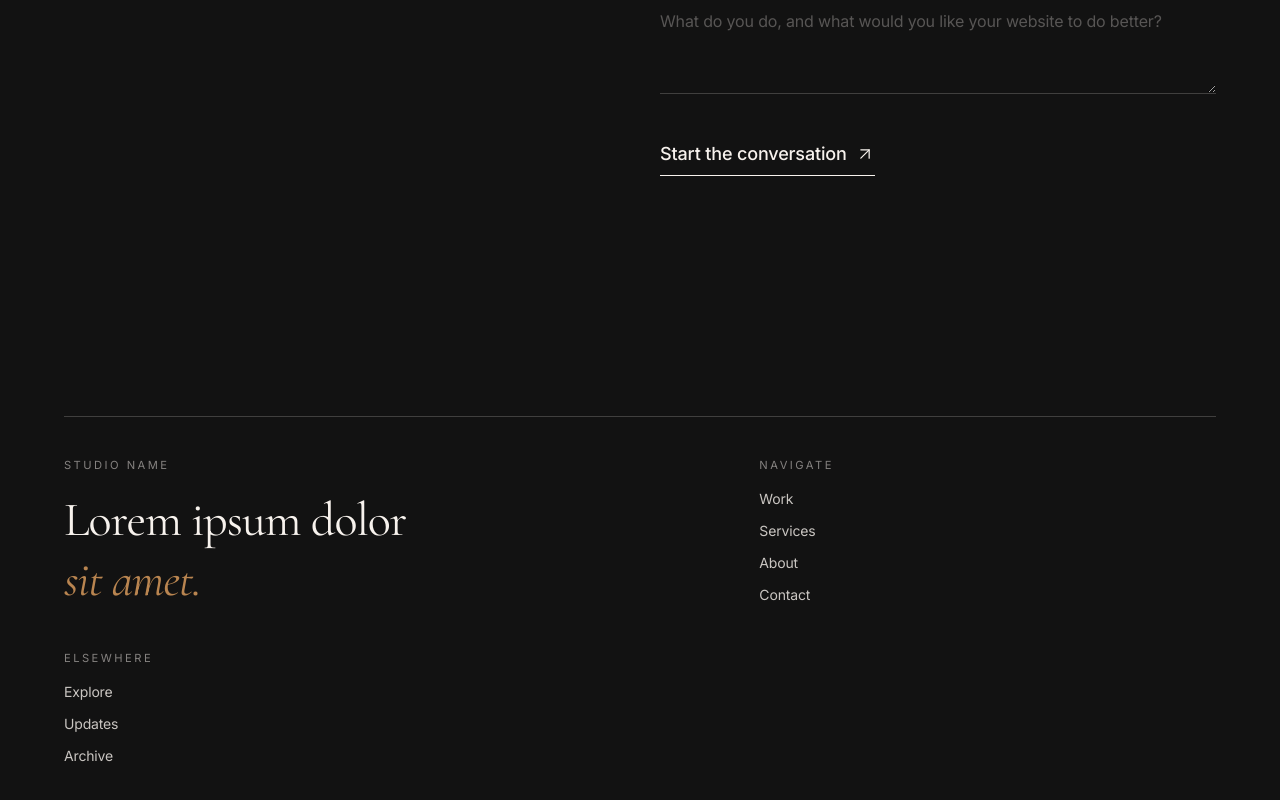
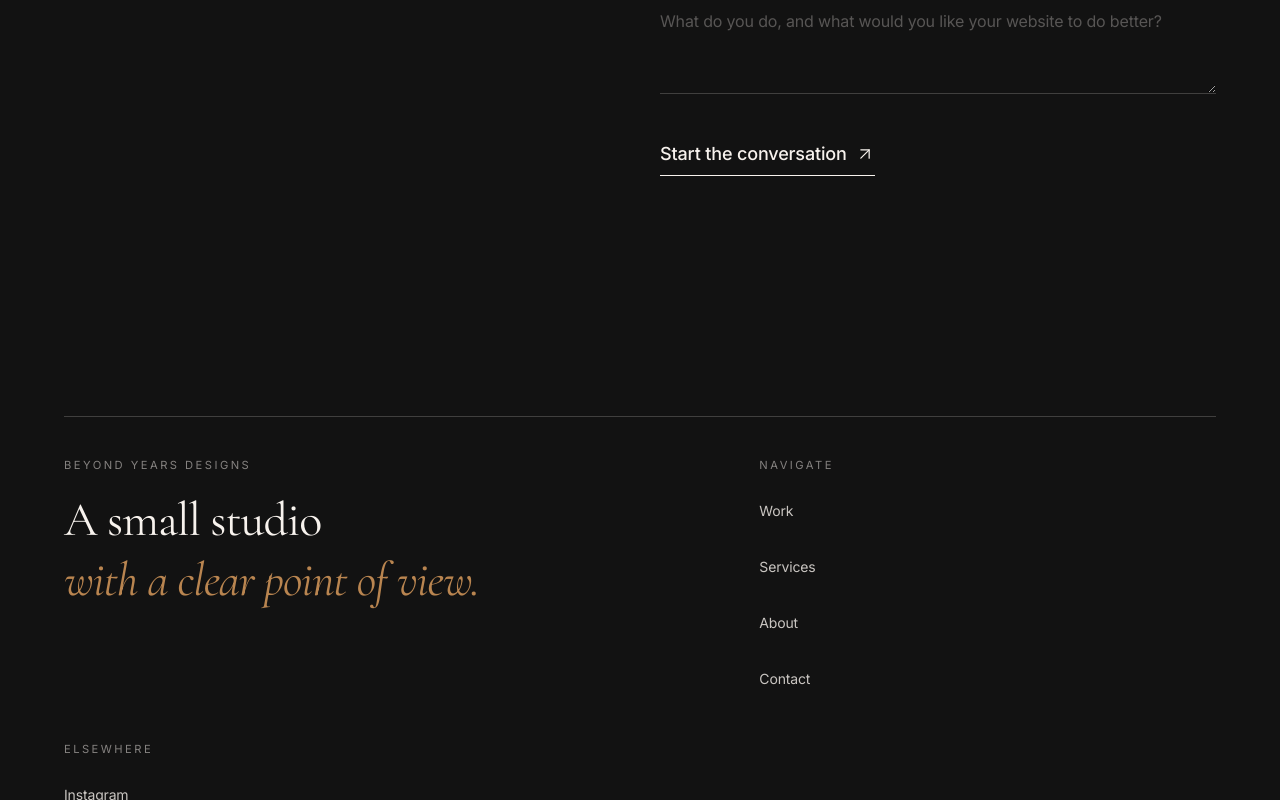
Before and after one commit to CJD115/Beyond-Years-Designs, a React (Vite) app: page / in a window 1280 px wide. Shown: the part 11200-12000 px from the top of the page. Built offline with nearby package versions, Linux system fonts and the light colour scheme.

Commit message:
increase footer link touch target sizes

```diff
--- a/src/components/studio/Footer.jsx
+++ b/src/components/studio/Footer.jsx
@@ -23,27 +23,27 @@ export default function Footer() {
       <div className="mx-auto max-w-[1600px] px-6 md:px-10 lg:px-16 py-16 md:py-24">
         <div className="grid grid-cols-1 md:grid-cols-12 gap-10 border-t border-background/20 pt-10">
           <div className="md:col-span-6">
-            <p className="eyebrow text-background/50 mb-4">Studio Name</p>
+            <p className="eyebrow text-background/50 mb-4">Beyond Years Designs</p>
             <p className="font-display text-3xl md:text-5xl leading-tight max-w-lg">
-              Lorem ipsum dolor
+              A small studio
               <br />
-              <span className="font-serif-italic text-accent">sit amet.</span>
+              <span className="font-serif-italic text-accent">with a clear point of view.</span>
             </p>
           </div>
 
           <div className="md:col-span-3 md:col-start-8 flex flex-col gap-3 text-sm">
             <span className="eyebrow text-background/50 mb-1">Navigate</span>
-            <a href="#work" className="link-underline link-underline-light text-background/80">Work</a>
-            <a href="#services" className="link-underline link-underline-light text-background/80">Services</a>
-            <a href="#about" className="link-underline link-underline-light text-background/80">About</a>
-            <a href="#contact" className="link-underline link-underline-light text-background/80">Contact</a>
+            <a href="#work" className="link-underline link-underline-light inline-flex min-h-11 items-center py-1 text-background/80">Work</a>
+            <a href="#services" className="link-underline link-underline-light inline-flex min-h-11 items-center py-1 text-background/80">Services</a>
+            <a href="#about" className="link-underline link-underline-light inline-flex min-h-11 items-center py-1 text-background/80">About</a>
+            <a href="#contact" className="link-underline link-underline-light inline-flex min-h-11 items-center py-1 text-background/80">Contact</a>
           </div>
 
           <div className="md:col-span-3 flex flex-col gap-3 text-sm">
             <span className="eyebrow text-background/50 mb-1">Elsewhere</span>
-            <a href="#" className="link-underline link-underline-light text-background/80">Explore</a>
-            <a href="#" className="link-underline link-underline-light text-background/80">Updates</a>
-            <a href="#" className="link-underline link-underline-light text-background/80">Archive</a>
+            <a href="#" className="link-underline link-underline-light inline-flex min-h-11 items-center py-1 text-background/80">Instagram</a>
+            <a href="#" className="link-underline link-underline-light inline-flex min-h-11 items-center py-1 text-background/80">LinkendIn</a>
+            <a href="#" className="link-underline link-underline-light inline-flex min-h-11 items-center py-1 text-background/80">Email</a>
           </div>
         </div>
 
@@ -56,7 +56,7 @@ export default function Footer() {
               <span className="h-1.5 w-1.5 rounded-full bg-accent animate-pulse" />
               Local time {time}
             </span>
-            <span>© {new Date().getFullYear()} Studio Name. All rights reserved.</span>
+            <span>© {new Date().getFullYear()} Beyond Years Designs. All rights reserved.</span>
           </div>
         </div>
       </div>
```
